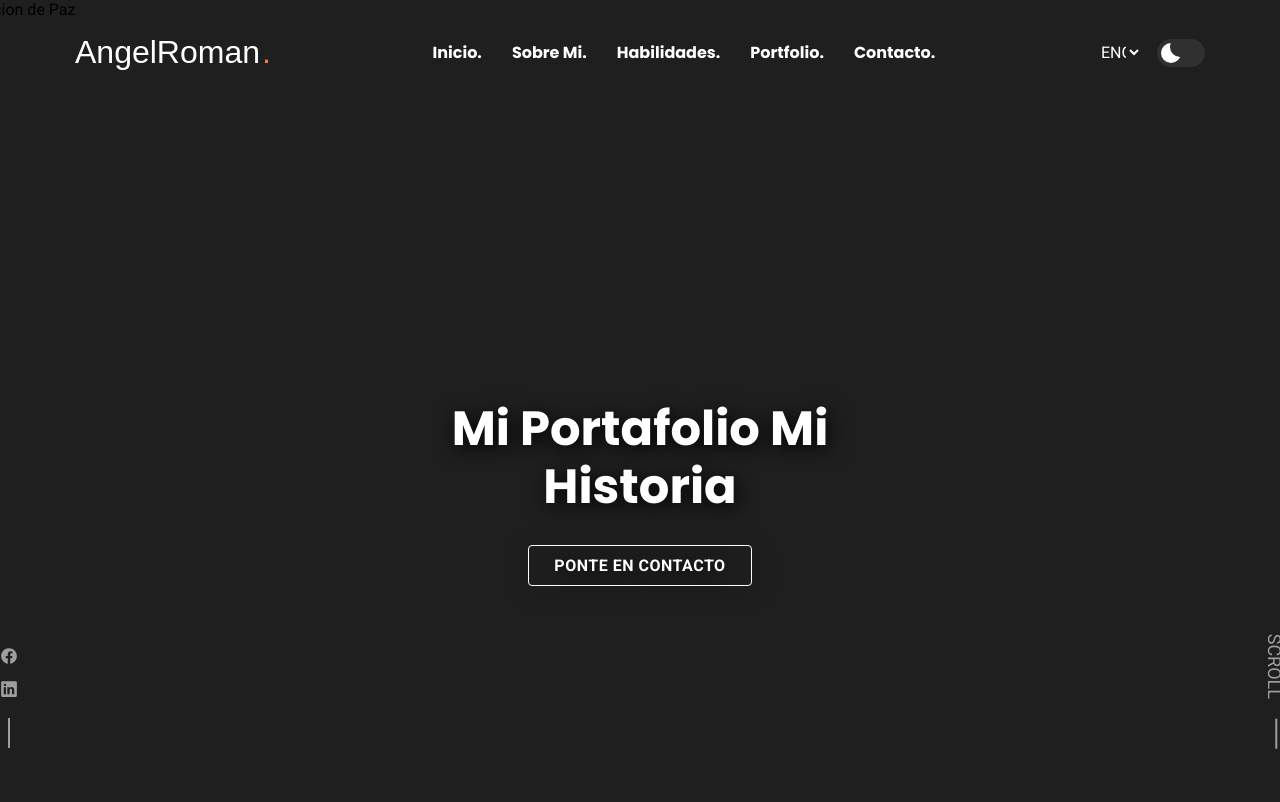
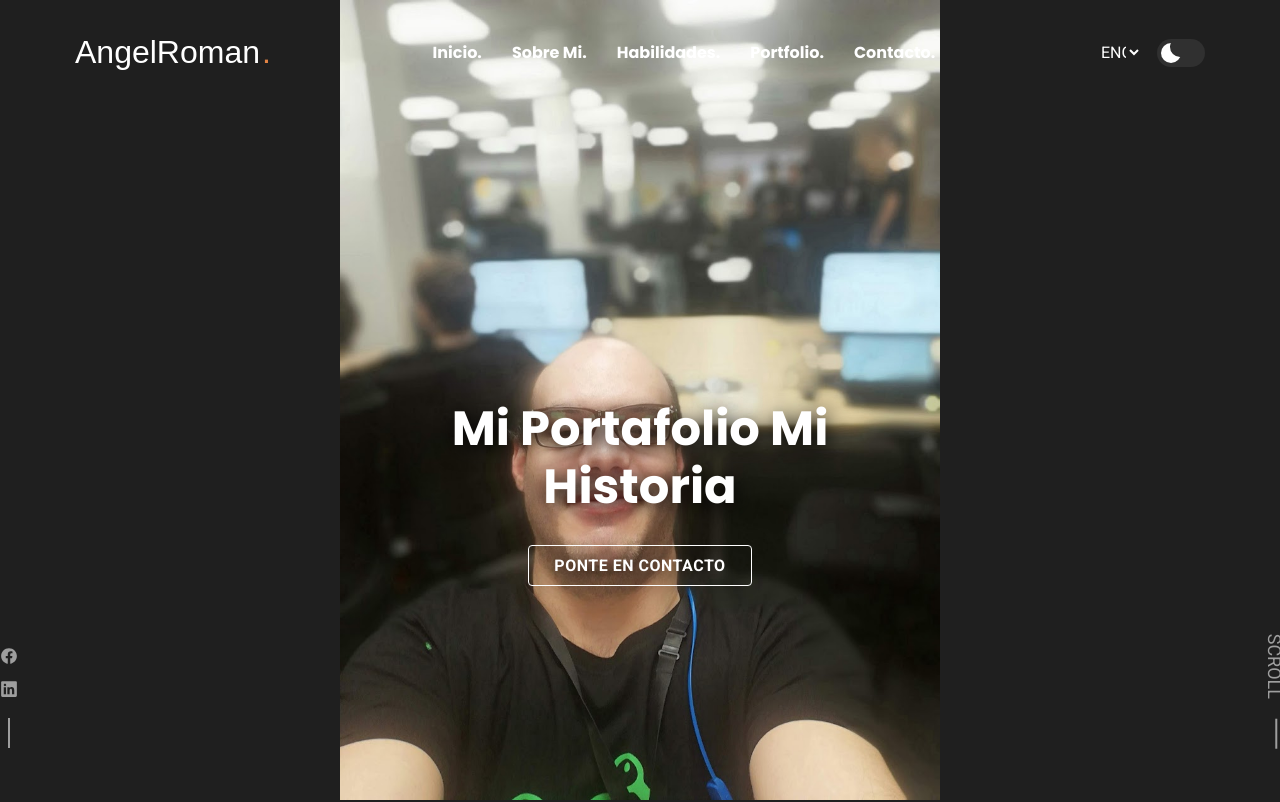
Before and after one commit to RomanOsma/RomanOsma.github.io, a plain HTML site: page index.html in a window 1280 px wide. Shown: the top 802 px of the page. Drawn offline with nearby package versions, Linux system fonts and the light colour scheme; a web font is replaced by a local one.

Commit message:
Update index.html

```diff
--- a/index.html
+++ b/index.html
@@ -104,7 +104,7 @@
         <figure class="hero-banner">
 
           <picture>
-            <img src="./assets/images/hero-bannernew.png" alt="Una vision de Paz"
+            <img src="./assets/images/bannernew.png" alt="Una vision de Paz"
               class="w-100">
           </picture>
 
```
